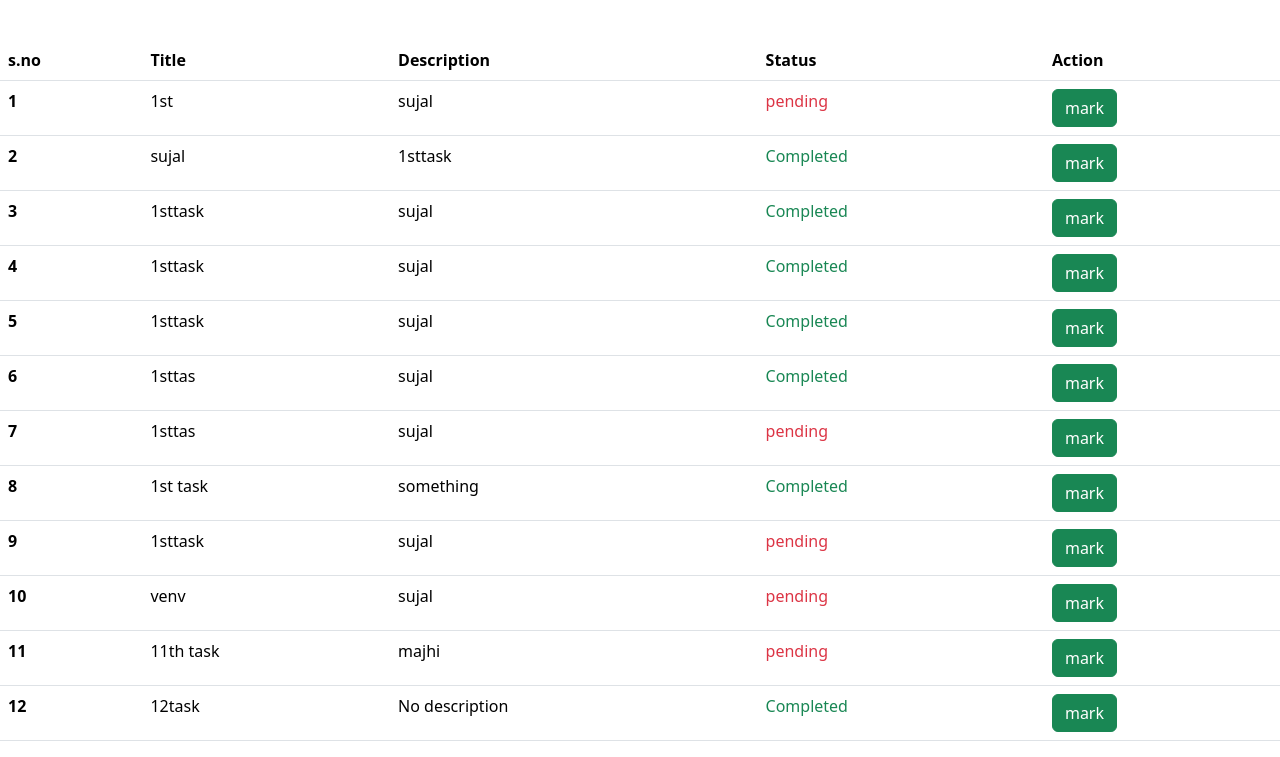
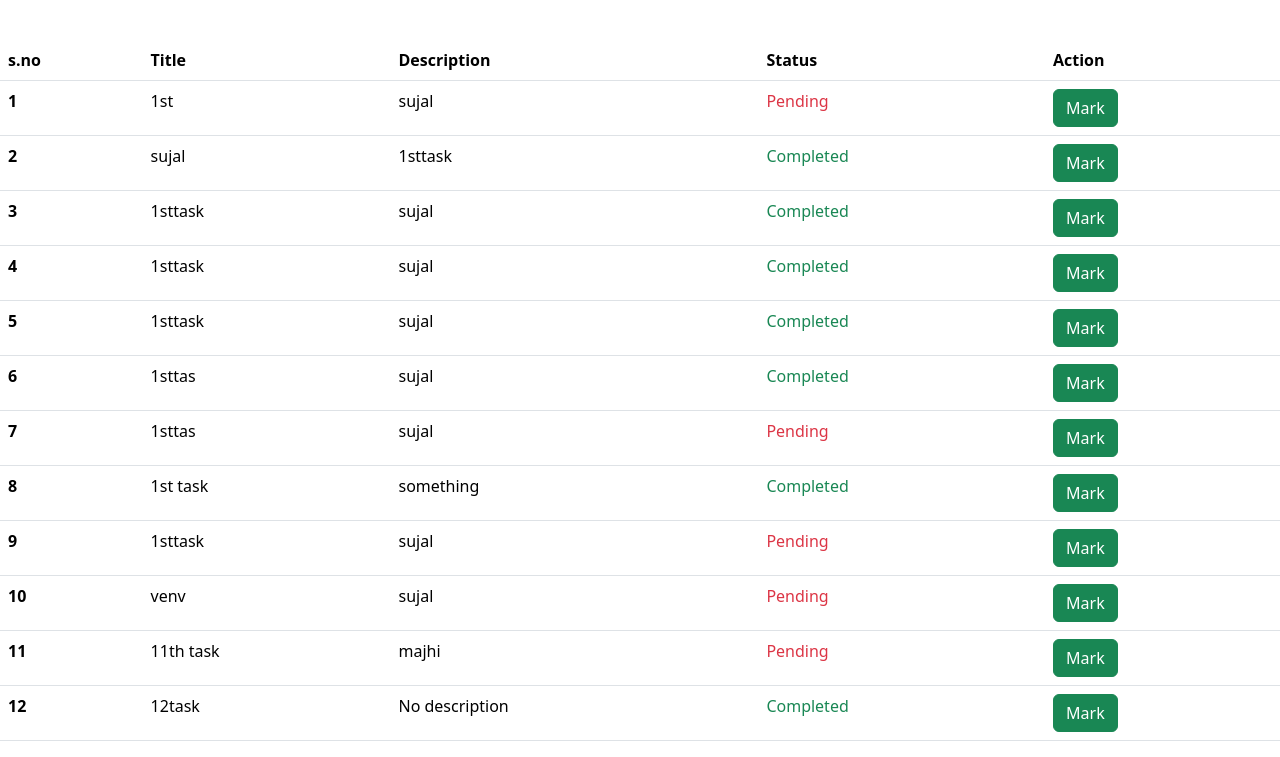
Before and after one commit to sujallmajhi/mindriser_todolist, a Django app: page /task/task/ in a window 1280 px wide. Shown: the part 54-811 px from the top of the page. Run offline with Django 5.2, Linux system fonts and the light colour scheme; data comes from the database, SQL or seed files in the repository; both versions use the stored data as it was after the commit.

Commit message:
upto mark

```diff
--- a/templates/task.html
+++ b/templates/task.html
@@ -1,4 +1,3 @@
-
 {% extends "base.html" %}
 
 {% block title %}Task{% endblock title %}
@@ -17,18 +16,19 @@
     <tbody>
         {% for task in tasks %}
         <tr>
-            <th scope="row">{{forloop.counter}}</th>
+            <th scope="row">{{ forloop.counter }}</th>
             <td>{{ task.Title }}</td>
             <td>{{ task.Description }}</td>
             <td>
                 {% if task.status %}
                 <span class="text-success">Completed</span>
                 {% else %}
-                <span class="text-danger">pending</span>
+                <span class="text-danger">Pending</span>
                 {% endif %}
             </td>
             <td>
-                <button class="btn btn-success">mark</button>
+                <!-- Update the link to call the correct update URL with the task pk -->
+                <a href="{% url 'task' pk=task.pk %}" class="btn btn-success">Mark</a>
             </td>
         </tr>
         {% endfor %}
--- a/todolist/urls.py
+++ b/todolist/urls.py
@@ -1,7 +1,8 @@
 from django.urls import path
-from .views import *
+from .views import task, form, update
 
 urlpatterns = [
-    path('task/',task, name='task'),  # Add the 'name' here
-    path('form/',form, name='form'),  # Optionally name the form view too
+    path('task/', task, name='task'),  # This will show the tasks list
+    path('form/', form, name='form'),  # Form for adding new tasks
+    path('task/<int:pk>/', update, name="task"),  # Update task status (use <int:pk> to capture the task ID)
 ]
--- a/todolist/views.py
+++ b/todolist/views.py
@@ -1,10 +1,9 @@
-from django.shortcuts import render
-from django.shortcuts import HttpResponse,redirect
+from django.shortcuts import render, redirect
 from .models import todolist
 
 def task(request):
     tasks = todolist.objects.all()  # Get all tasks from the database
-    context = {"tasks": tasks}  # Pass the actual tasks queryset to the template
+    context = {"tasks": tasks}  # Pass the tasks to the template
     return render(request, 'task.html', context)
 
 def form(request):
@@ -12,5 +11,11 @@ def form(request):
         title = request.POST.get('title')
         description = request.POST.get('description')
         todolist.objects.create(Title=title, Description=description)
-        return redirect('task')  # This will now work because of the name in urls.py
+        return redirect('task')  # Redirect back to the task list
     return render(request, 'form.html')
+
+def update(request, pk):
+    task = todolist.objects.get(pk=pk)
+    task.status = not task.status  # Mark the task as completed
+    task.save()
+    return redirect('task')  # Redirect back to the task list after updating
```
Also changed, not shown: db.sqlite3.
